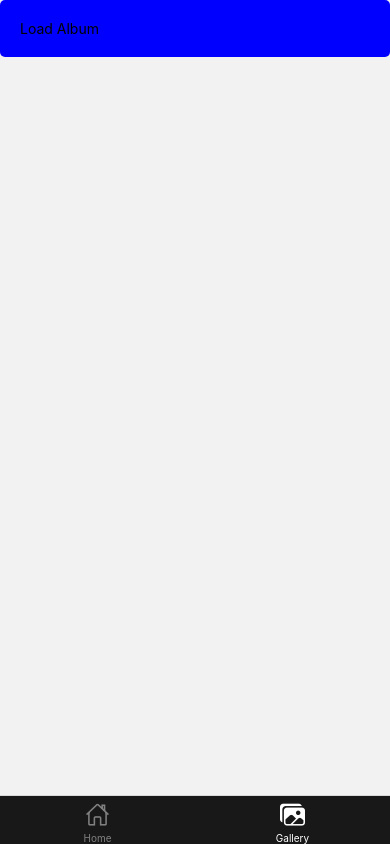
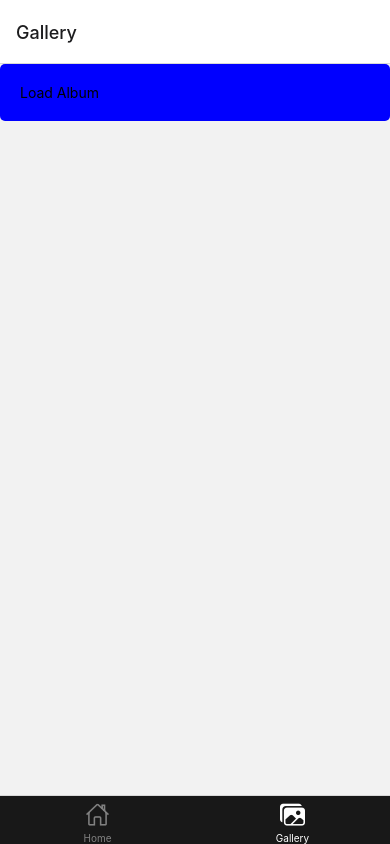
Before and after one commit to mjr65288/RNImgPckr, a React Native app: screen /Gallery in a window 390 px wide. Built offline with nearby package versions, Linux system fonts and the light colour scheme.

Commit message:
Code Cleaning

```diff
--- a/App.js
+++ b/App.js
@@ -6,31 +6,11 @@ import { createBottomTabNavigator } from "@react-navigation/bottom-tabs";
 import { Ionicons } from "@expo/vector-icons";
 import BottomTabNavigator from "./src/navigation";
 
-// function HomeScreen() {
-//   return (
-//     <View style={{ flex: 1, justifyContent: 'center', alignItems: 'center' }}>
-//       <Text>Home!</Text>
-//     </View>
-//   );
-// }
-
-// function GalleryScreen() {
-//   return (
-//     <View style={{ flex: 1, justifyContent: 'center', alignItems: 'center' }}>
-//       <Text>Images!</Text>
-//     </View>
-//   );
-// }
-
-//const Tab = createBottomTabNavigator();
-
 export default function App() {
   return (
     <SafeAreaView style={styles.container}>
       <StatusBar />
-      <NavigationContainer>
-        <BottomTabNavigator />
-      </NavigationContainer>
+      <BottomTabNavigator />
     </SafeAreaView>
   );
 }
--- a/src/navigation/index.jsx
+++ b/src/navigation/index.jsx
@@ -1,14 +1,16 @@
 import { StyleSheet, Text, View } from "react-native";
 import React from "react";
+import { NavigationContainer } from "@react-navigation/native";
 import { createBottomTabNavigator } from "@react-navigation/bottom-tabs";
 import { Ionicons } from "@expo/vector-icons";
-import HomeScreen from "../screens/GalleryScreen";
+import HomeScreen from "../screens/HomeScreen/index";
 import GalleryScreen from "../screens/GalleryScreen/index";
 
 const Tab = createBottomTabNavigator();
 
 const BottomTabNavigator = () => {
   return (
+    <NavigationContainer>
       <Tab.Navigator
         initialRouteName="Home"
         screenOptions={({ route }) => ({
@@ -29,12 +31,13 @@ const BottomTabNavigator = () => {
           tabBarStyle: {
             backgroundColor: "#181818",
           },
-        headerShown: false,
+          headerShown: true,
         })}
       >
         <Tab.Screen name="Home" component={HomeScreen} />
         <Tab.Screen name="Gallery" component={GalleryScreen} />
       </Tab.Navigator>
+    </NavigationContainer>
   );
 };
 
--- a/src/screens/GalleryScreen/index.jsx
+++ b/src/screens/GalleryScreen/index.jsx
@@ -50,7 +50,6 @@ const GalleryScreen = () => {
       {imageUri !== null ?
         (
         <ScrollView>
-          {/* <Text style={styles.buttonText}>{imageUri.localUri}</Text> */}
           <Image source={{ uri: imageUri.localUri }} style={styles.thumbnail} />
         </ScrollView>
         )
```
Also changed, not shown: 1 other file (tests, documents, lock files or other folders). Lines whose indentation alone changed are shown as unchanged.
